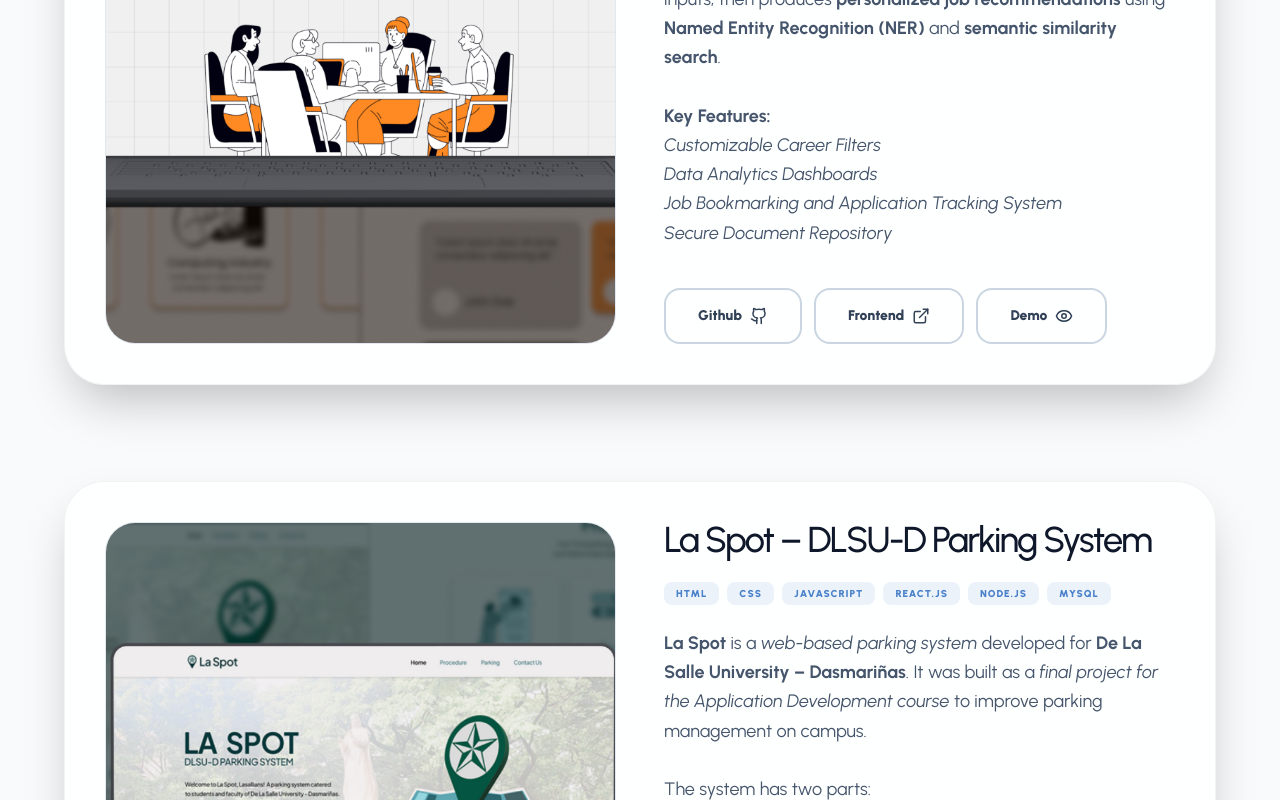
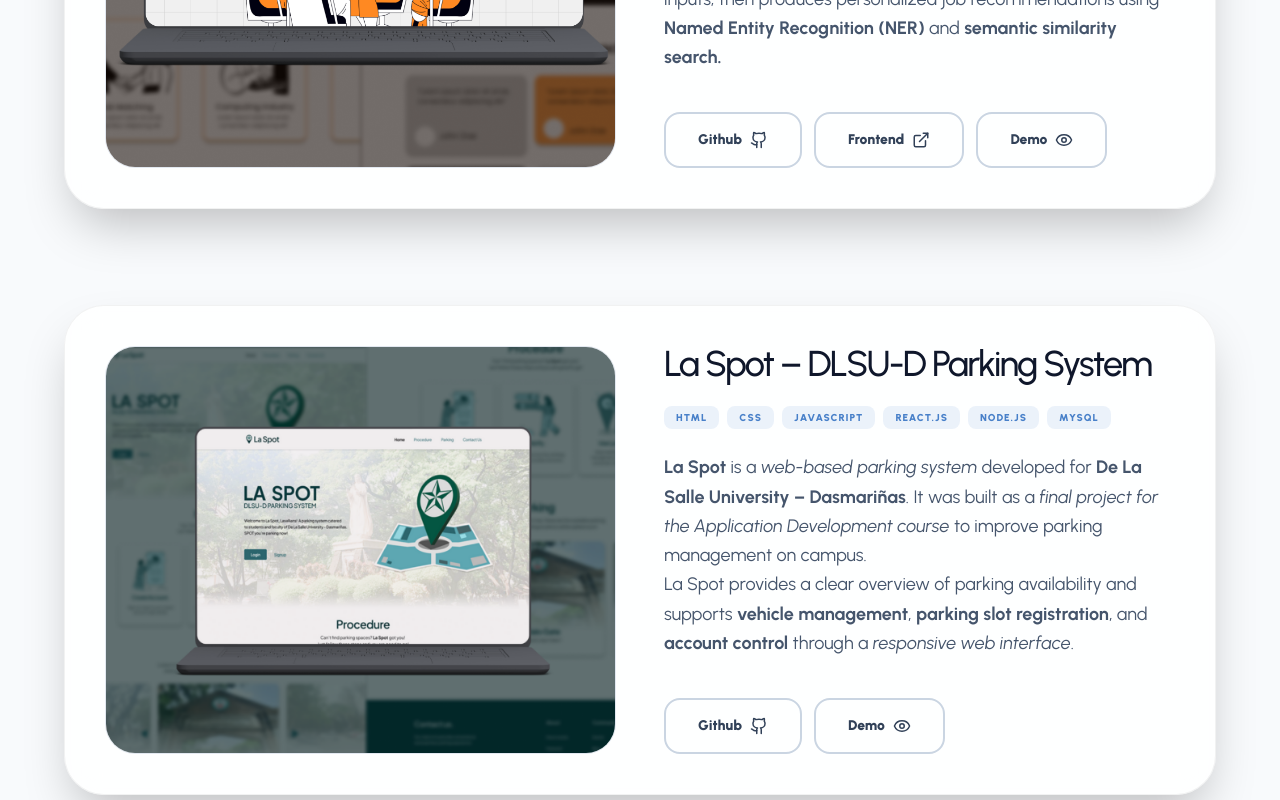
Before and after one commit to cinedalida/cinedalida-web-portfolio, a React (Vite) app in the folder web-portfolio/: page / in a window 1280 px wide. Shown: the part 6800-7600 px from the top of the page. Built offline with nearby package versions, Linux system fonts and the light colour scheme.

Commit message:
Modified: descriptions

```diff
--- a/web-portfolio/src/constants.js
+++ b/web-portfolio/src/constants.js
@@ -16,7 +16,6 @@
 import { SiDavinciresolve } from "react-icons/si";
 import { SiNotion } from "react-icons/si";
 import { SiTrello } from "react-icons/si";
-
 
 export const NAV_LINKS = [
   { label: "Home", href: "#hero" },
@@ -169,14 +168,7 @@
     description: `**CareerCove** is a *web-based, skill-oriented job matching platform* for the computing industry that acts as a **middleman between job seekers and scraped job data** from *JobStreet, Indeed, and Kalibrr*.
 <br/>
 <br/>
-It takes *scraped job postings* and a *parsed user resume* as inputs, then produces **personalized job recommendations** using **Named Entity Recognition (NER)** and **semantic similarity search**.
-<br/>
-<br/>
-**Key Features:**
-- *Customizable Career Filters*
-- *Data Analytics Dashboards*
-- *Job Bookmarking and Application Tracking System*
-- *Secure Document Repository*`,
+It takes scraped job postings and a parsed user resume as inputs, then produces personalized job recommendations using **Named Entity Recognition (NER)** and **semantic similarity search.**`,
     image: "CareerCove_proj.png",
     tags: [
       "Python",
@@ -200,13 +192,7 @@
     category: "app-dev",
     description: `
 **La Spot** is a *web-based parking system* developed for **De La Salle University – Dasmariñas**. It was built as a *final project for the Application Development course* to improve parking management on campus.
-<br/>
-<br/>
-The system has two parts:<br/>
-**User Side** – allows students and staff to view available parking slots
-**Admin Side** – enables administrators to manage parking data using **CRUD operations**
-<br/>
-<br/>
+
 La Spot provides a clear overview of parking availability and supports **vehicle management**, **parking slot registration**, and **account control** through a *responsive web interface*.
   `,
     image: "Laspot_proj.png",
@@ -311,7 +297,6 @@
   { label: "Current CS projects?", icon: "💻" },
 ];
 
-
 export const WORK_EXPERIENCE = [
   {
     company: "Eskwelabs",
@@ -326,7 +311,7 @@
     hasDemo: true,
     demoLink: "https://www.youtube.com/watch?v=bEuV2Z2dS3c",
   },
-    {
+  {
     company: "AWS User Group BuildHers+ Philippines",
     role: "AmbassadHERS+ Operations Department - SheCodes",
     period: "February 2026 - Present",
```
